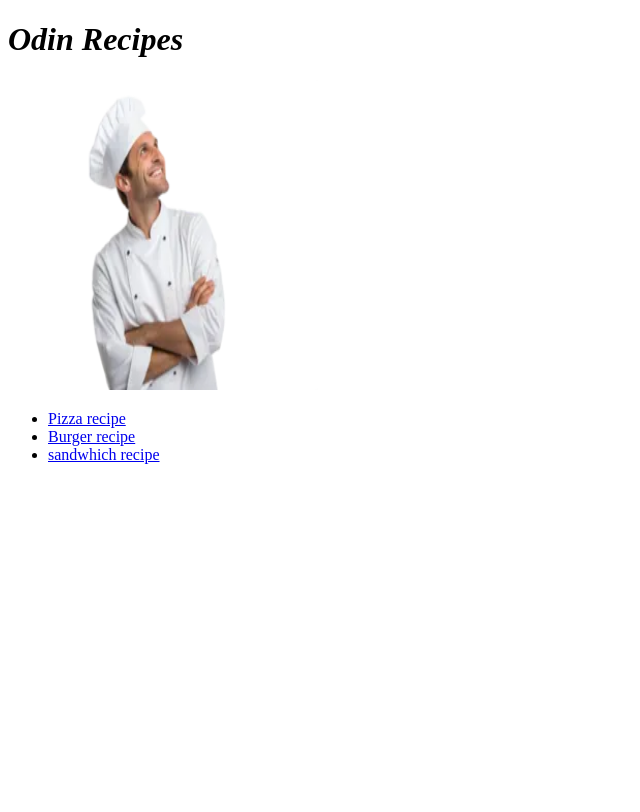
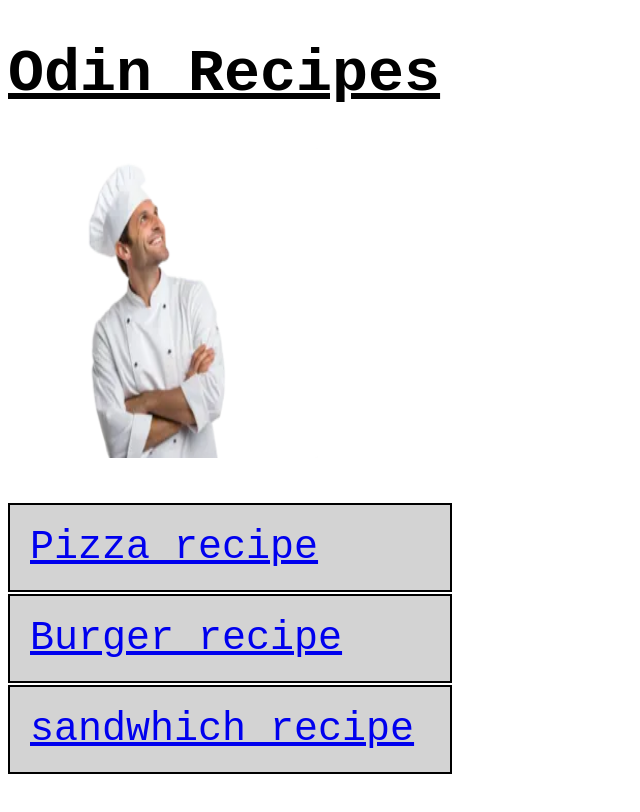
Before and after one commit to Contheo04/odin-recipes, a plain HTML site: page index.html in a window 1280 px wide. Shown: the whole page, without its empty margins (0-640 px from the left). Drawn offline with Linux system fonts and the light colour scheme.

Commit message:
made it look better

```diff
--- a/index.html
+++ b/index.html
@@ -4,16 +4,19 @@
 <head>
     <meta charset="UTF-8">
     <title>home</title>
+    <link rel="stylesheet" href="./styles.css">
 </head>
 
 <body>
-    <h1><em>Odin Recipes</em></h1>
+    <h1 id="title">Odin Recipes</h1>
     <img src="./images/chef.webp" alt="hehe chef" height="310" width="310">
-    <ul>
-        <li><a href="./recipes/pizza.html">Pizza recipe</a></li>
-        <li><a href="./recipes/burger.html">Burger recipe</a></li>
-        <li><a href="./recipes/sandwhich.html">sandwhich recipe</a></li>
-    </ul>
+    <div class="select">
+        <ul class="items">
+            <li><a href="./recipes/pizza.html">Pizza recipe</a></li>
+            <li><a href="./recipes/burger.html">Burger recipe</a></li>
+            <li><a href="./recipes/sandwhich.html">sandwhich recipe</a></li>
+        </ul>
+    </div>
 </body>
 
 </html>
--- a/styles.css
+++ b/styles.css
@@ -0,0 +1,31 @@
+* {
+    font-family: 'Courier New', Courier, monospace;
+}
+
+.select {
+    font-size: 40px;
+
+}
+
+.items li {
+    background-color: lightgray;
+    display: block;
+    width: 400px;
+    margin: 2px 0;
+    text-align: left;
+    padding: 20px;
+    border: 2px solid black;
+}
+
+ul {
+    padding-left: 0px;
+}
+li a:hover{
+    background-color: white;
+}
+
+#title {
+    font-size: 60px;
+    font-weight: bold;
+    text-decoration: underline;
+}
```
Also changed, not shown: recipes/styles.css (added).
